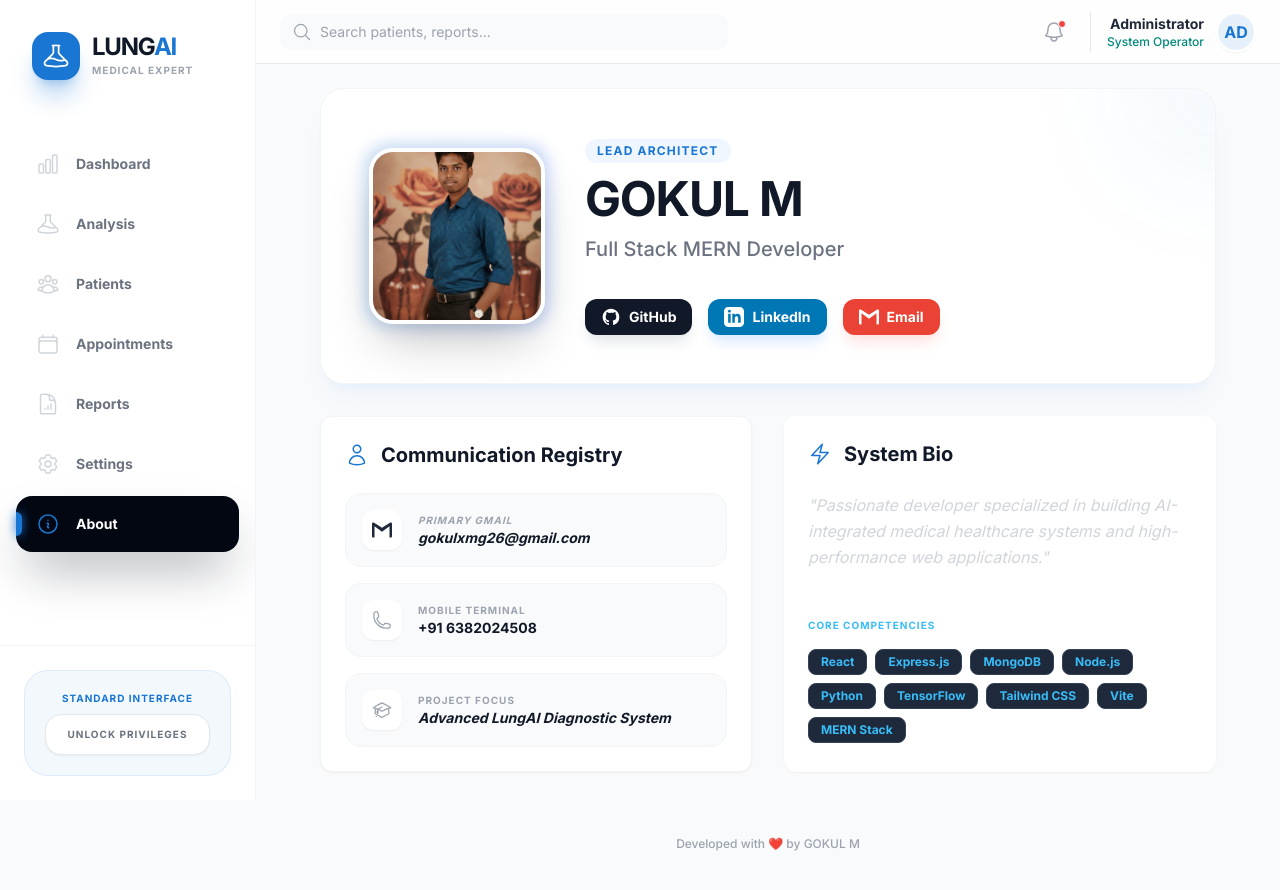
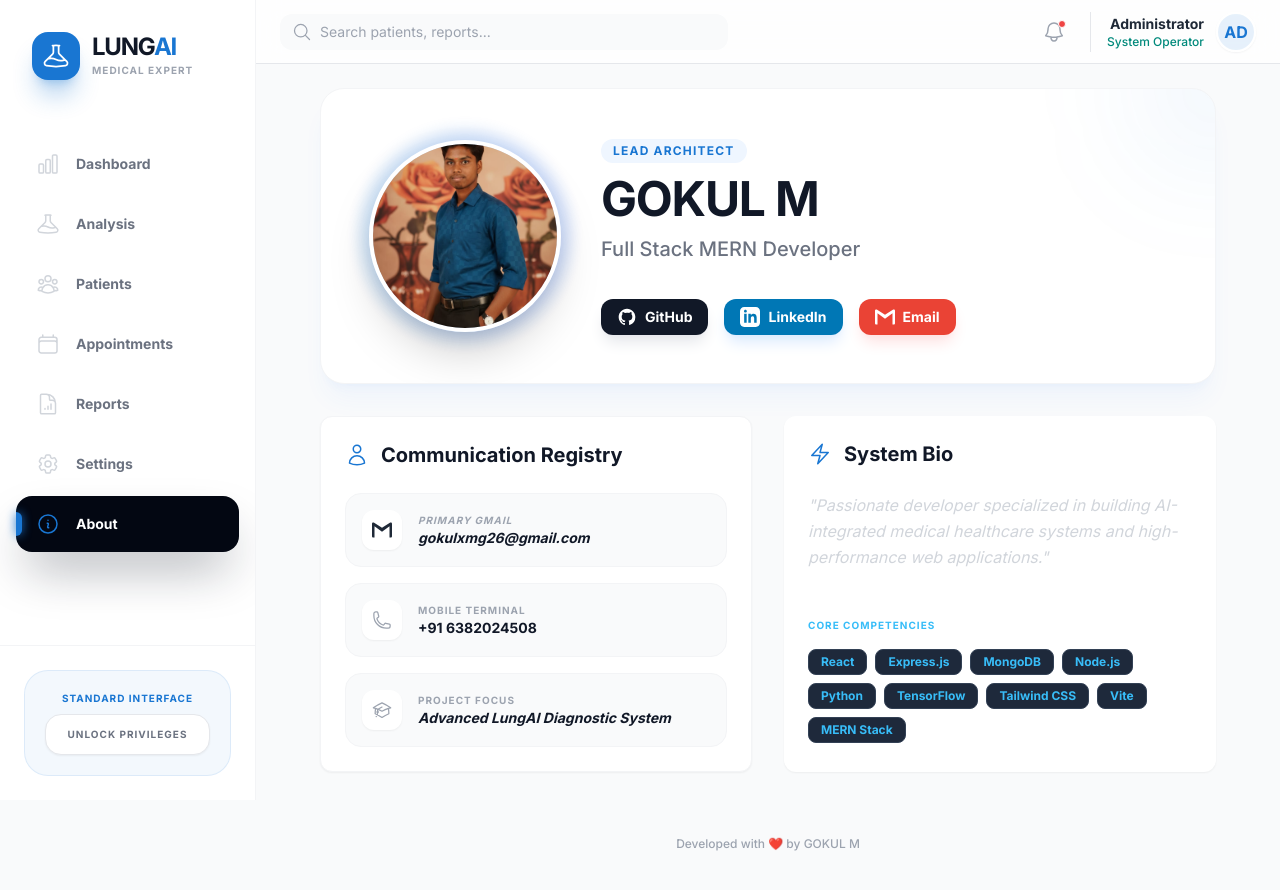
Before and after one commit to gokulm-dev-official/Intelligent-Lung-Disease-Diagnosis, a React (Vite) app in the folder frontend/: page /about in a window 1280 px wide. Shown: the top 890 px of the page. Built offline with nearby package versions, Linux system fonts and the light colour scheme; no server answers.

Commit message:
Fix patient deletion model import and improve About photo styling

```diff
--- a/frontend/src/pages/About.jsx
+++ b/frontend/src/pages/About.jsx
@@ -44,12 +44,17 @@ export default function About() {
 
                 <div className="flex flex-col md:flex-row items-center gap-10 relative z-10">
                     <div className="relative group">
-                        <div className="absolute -inset-1 bg-gradient-to-r from-primary to-blue-600 rounded-3xl blur opacity-25 group-hover:opacity-50 transition duration-1000 group-hover:duration-200"></div>
-                        <img
-                            src={profilePhoto}
-                            alt={developerDetails.name}
-                            className="relative w-44 h-44 rounded-3xl object-cover shadow-2xl border-4 border-white grayscale-[20%] hover:grayscale-0 transition-all duration-500"
-                        />
+                        <div className="absolute -inset-2 bg-gradient-to-r from-primary to-blue-600 rounded-full blur opacity-25 group-hover:opacity-60 transition duration-1000 group-hover:duration-200"></div>
+                        <div className="relative w-48 h-48 rounded-full overflow-hidden border-4 border-white shadow-2xl">
+                            <img
+                                src={profilePhoto}
+                                alt={developerDetails.name}
+                                className="w-full h-full object-cover object-center transform transition-transform duration-700 group-hover:scale-110"
+                                onError={(e) => {
+                                    e.target.src = 'https://ui-avatars.com/api/?name=Gokul+M&background=0077b5&color=fff&size=200';
+                                }}
+                            />
+                        </div>
                     </div>
 
                     <div className="text-center md:text-left space-y-3">
```
Also changed, not shown: 1 other file (tests, documents, lock files or other folders).
